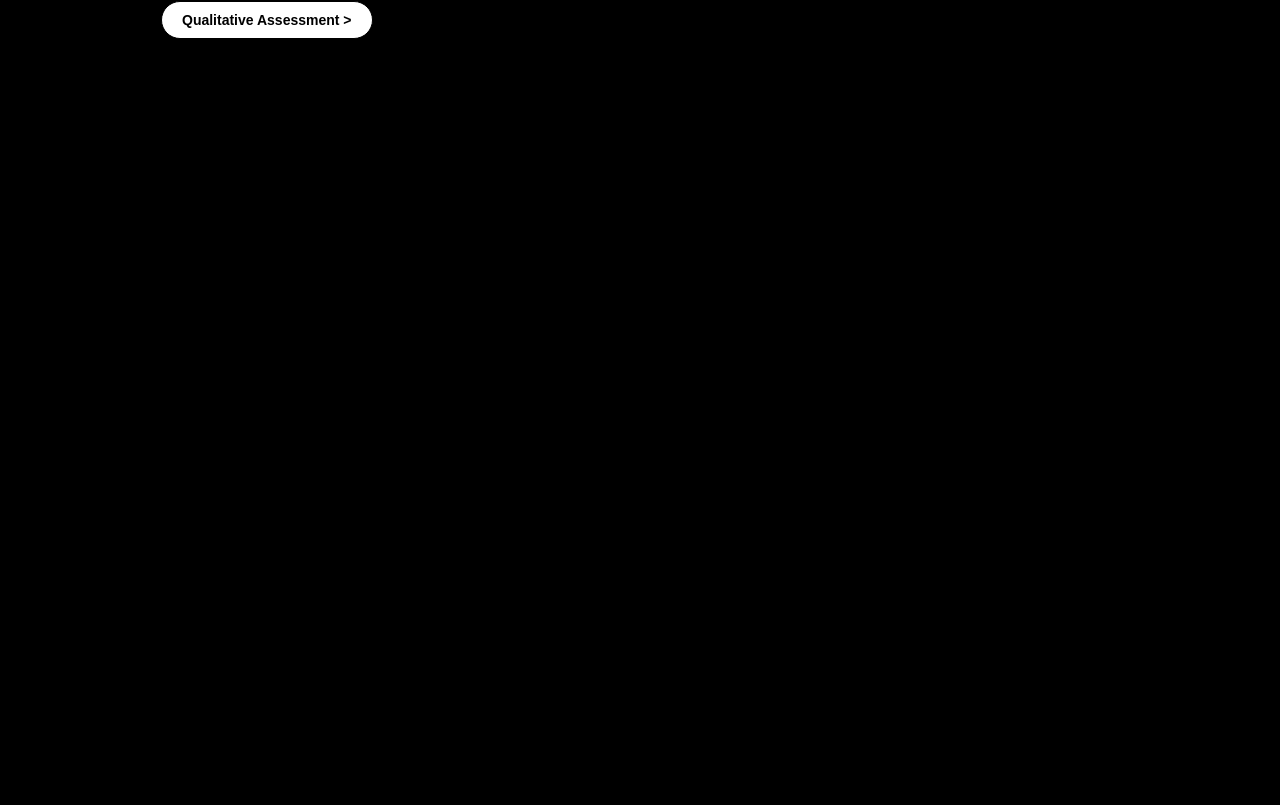
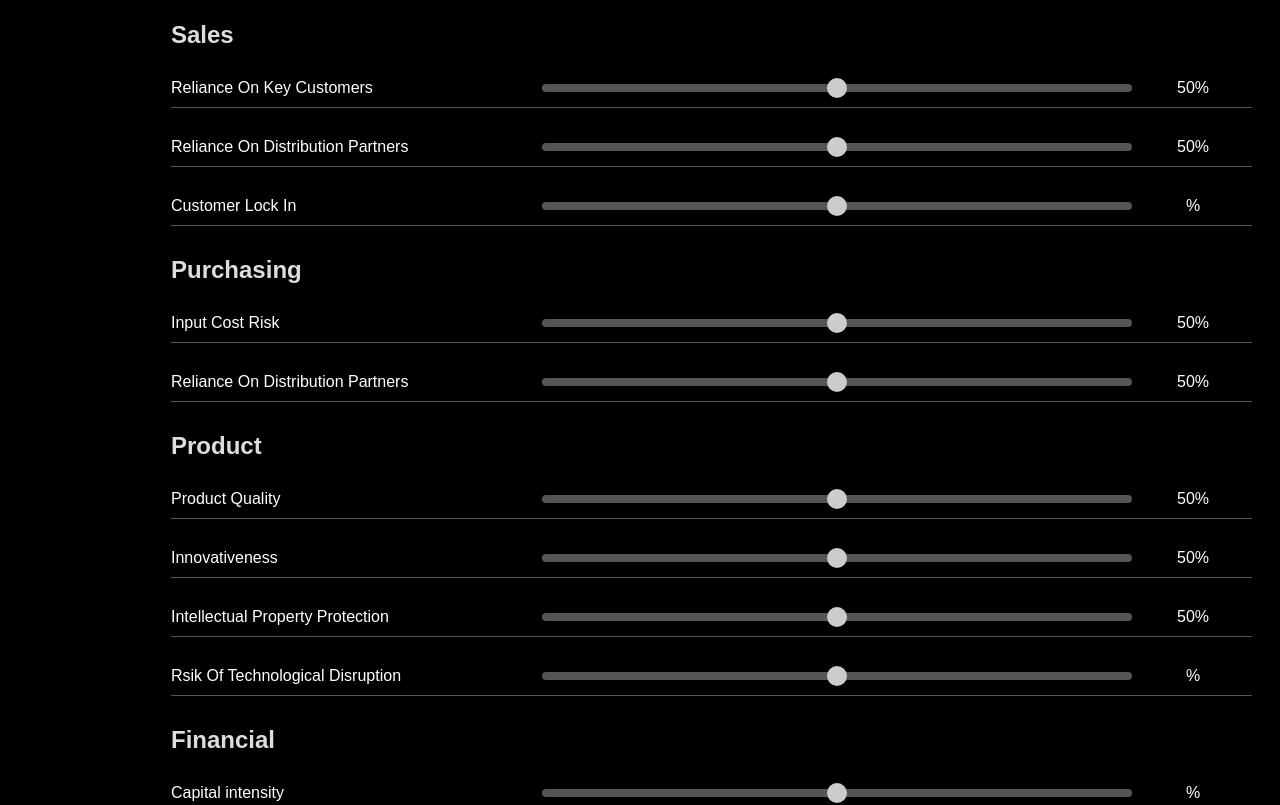
Before and after one commit to codexx07/Valutico-STAIR, a React (Vite) app in the folder Valutico-Stair/: page / in a window 1280 px wide. Shown: the part 896-1701 px from the top of the page. Before the commit the page ends 963 px from the top, so only its background shows below. Built offline with nearby package versions, Linux system fonts and the light colour scheme.

Commit message:
QA housekeeping

```diff
--- a/Valutico-Stair/components/AssessmentChart.jsx
+++ b/Valutico-Stair/components/AssessmentChart.jsx
@@ -29,6 +29,19 @@ const AssessmentChart = () => {
     'Exposure To Business Cycle': 50,
     'Exposure To Political Legal Factors': 50,
     'Management Quality': 50,
+    'Reliance On Key Persons':50,
+    'Reliance On Key Customers':50,
+    'Reliance On Distribution Partners':50,
+    'Customer Lock in':50,
+    'Input Cost Risk':50,
+    'Reliance On Distribution Partners':50,
+    'Product Quality':50,
+    'Innovativeness':50,
+    'Intellectual Property Protection':50,
+    'Risk of Technological Disruption':50,
+    'Capital Intensity':50,
+    'Leverage':50,
+    'Foreign Exchange/Currency Risk':50
   });
 
   const handleSliderChange = (criteria, newValue) => {
@@ -43,8 +56,12 @@ const AssessmentChart = () => {
   const averageValue = calculateAverage();
 
   const generalSliders = ['Company Size', 'Positioning'];
-  const marketSliders = ['Market Size', 'Market Growth', 'Market Share'];
-  const managementSliders = ['Competition', 'Exposure To Business Cycle', 'Exposure To Political Legal Factors', 'Management Quality'];
+  const marketSliders = ['Market Size', 'Market Growth', 'Market Share','Competition', 'Exposure To Business Cycle', 'Exposure To Political Legal Factors'];
+  const managementSliders = ['Management Quality','Reliance On Key Persons'];
+  const salessliders =['Reliance On Key Customers','Reliance On Distribution Partners', 'Customer Lock In'];
+  const purchasingSliders =['Input Cost Risk', 'Reliance On Distribution Partners'];
+  const productSliders =['Product Quality', 'Innovativeness','Intellectual Property Protection','Rsik Of Technological Disruption'];
+  const FinancialSliders = ['Capital intensity','Leverage','Foreign Exchange/Currency Risk'];
 
   return (
     <div className="assessment-chart">
@@ -82,6 +99,42 @@ const AssessmentChart = () => {
           onChange={handleSliderChange}
         />
       ))}
+      <div className="section-heading">Sales</div>
+      {salessliders.map((criteria) => (
+        <AssessmentSlider
+          key={criteria}
+          label={criteria}
+          value={values[criteria]}
+          onChange={handleSliderChange}
+        />
+      ))}
+      <div className="section-heading">Purchasing</div>
+      {purchasingSliders.map((criteria) => (
+        <AssessmentSlider
+          key={criteria}
+          label={criteria}
+          value={values[criteria]}
+          onChange={handleSliderChange}
+        />
+      ))}
+      <div className="section-heading">Product</div>
+      {productSliders.map((criteria) => (
+        <AssessmentSlider
+          key={criteria}
+          label={criteria}
+          value={values[criteria]}
+          onChange={handleSliderChange}
+        />
+      ))}
+      <div className="section-heading">Financial</div>
+      {FinancialSliders.map((criteria) => (
+        <AssessmentSlider
+          key={criteria}
+          label={criteria}
+          value={values[criteria]}
+          onChange={handleSliderChange}
+        />
+      ))}
 
       <div className="fixed-bar">
         <div className="fixed-bar-item">
```
